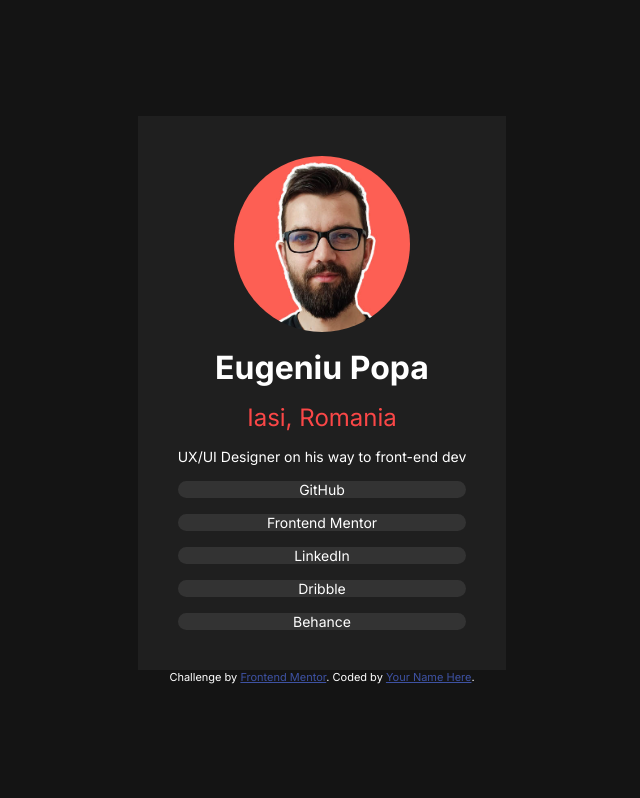
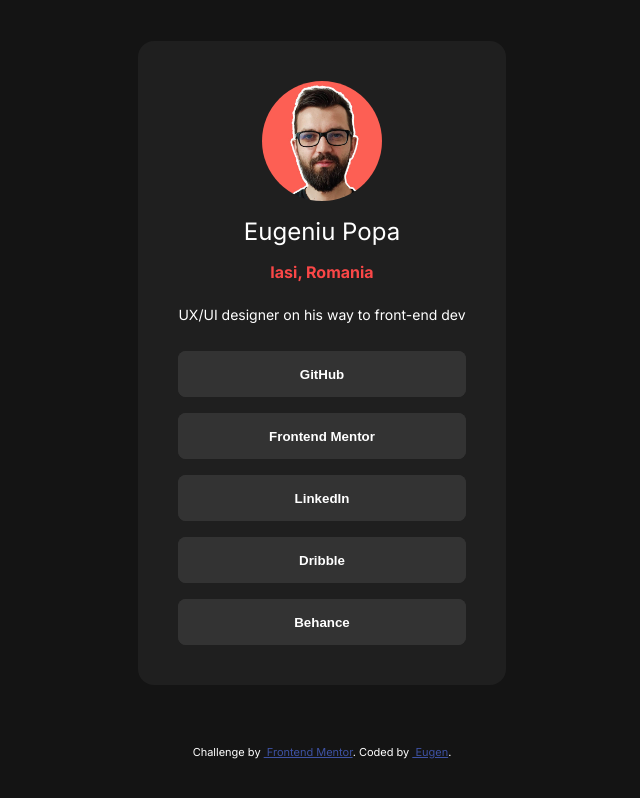
Before and after one commit to psdesignro/Social-profile-challenge, a plain HTML site: page index.html in a window 1280 px wide. Shown: the whole page, without its empty margins (318-958 px from the left). Drawn offline with Linux system fonts and the light colour scheme.

Commit message:
Add final styling and anchor links

```diff
--- a/index.html
+++ b/index.html
@@ -21,21 +21,30 @@
 
     <div class="social-card">
     <img src="./assets/images/Popa_Eugeniu.jpg" alt="social avatar" class="avatar-img">
-    <div class="title"> Eugeniu Popa</div>
-    <div class="tagline">Iasi, Romania</div>
-    <div class="description">UX/UI Designer on his way to front-end dev</div>
-    <div class="social-link">GitHub</div>
-    <div class="social-link">Frontend Mentor</div>
-    <div class="social-link">LinkedIn</div>
-    <div class="social-link">Dribble</div>
-    <div class="social-link">Behance</div>
-
+    <h1 class="title">Eugeniu Popa</h1>
+    <h2 class="tagline"> Iasi, Romania</h2>
+    <h3 class="description">UX/UI designer on his way to front-end dev</h3>
+      <a href="https://github.com/psdesignro"  class="social-link" target="_blank">
+        <button class="social-link">GitHub</button>
+      </a>
+      <a href="https://www.frontendmentor.io/profile/psdesignro"  class="social-link" target="_blank">
+    <button class="social-link">Frontend Mentor</button>
+      </a>
+      <a href="https://www.linkedin.com/in/eugen-popa/"  class="social-link" target="_blank">
+    <button class="social-link">LinkedIn</button>
+  </a>
+  <a href="https://dribbble.com/Eugen-WD"  class="social-link" target="_blank">
+    <button class="social-link">Dribble</button>
+  </a>
+  <a href="https://www.behance.net/eugeniupopawd"  class="social-link" target="_blank">
+    <button class="social-link">Behance</button>
+  </a>
   </div>
 
-    <div class="attribution">
-      Challenge by <a href="https://www.frontendmentor.io?ref=challenge" target="_blank">Frontend Mentor</a>.
-      Coded by <a href="#">Your Name Here</a>.
-    </div>
+  <div class="attribution">
+    Challenge by <a href="https://www.frontendmentor.io?ref=challenge" target="_blank">&nbsp;Frontend Mentor</a>.
+    Coded by <a href="https://github.com/psdesignro ">&nbsp;Eugen</a>.
+  </div>
   </section>
 
 
--- a/styles.css
+++ b/styles.css
@@ -18,11 +18,13 @@ body {
     font-weight: 400;
     font-size: 14px;
     color: var(--neutral-0);
+    background-color: var(--neutral-black);
+    padding : 40px  auto;
 
 }
 
 .home-screen{
-    background-color: var(--neutral-black);
+
     display: flex;
     justify-content: center;
     align-items: center;
@@ -32,45 +34,70 @@ body {
 }
 .social-card{
     background-color: var(--neutral-900);
+    min-width: 240px;
     padding: 40px;
     display: flex;
     flex-direction: column;
     gap: 16px;
     justify-content: center;
     align-items: center;
+    border-radius: 16px;
+    margin-bottom: 60px;
 }
 
 .title{
-    font-size: 32px;
+    font-size: 24px;
     color: var(--neutral-0);
-    font-weight: 900;
+    font-weight: 500;
 }
 
 .tagline{
-    font-size: 24px;
+    font-size: 16px;
     color: var(--accent-color);
 
 }
 
+.description {
+    font-size: 14px;
+    font-weight: 400;
+    margin-top: 8px;
+    margin-bottom: 12px;
+    text-align: center;
+}
+
 .avatar-img{
-    width: 176px;
-    height: 176px;
+    width: 120px;
+    height: 120px;
     object-fit: cover;
     object-position: top;
     border-radius: 100%;
 }
 
-.social-link{
+  .social-link {
     display: flex;
+    color:var(--neutral-0);
+    width: 100%;
+    font-weight: 700;
+    background-color: var(--neutral-700);
+    border-radius:8px;
+    justify-content: center;
+    align-items: center;
+    border:none;
     padding: 40px auto;
-    width: 100%;
-    background-color: var(--neutral-700);
-    border-radius: 16px;
-    justify-content: center;
+    min-height: 46px;
+
+    transition: ease-in-out 300ms;
 }
+
+
 
 .social-link:hover{
     background-color: var(--accent-color);
-    color: var(--neutral-700)
+    color: var(--neutral-700);
+    cursor: pointer;
 
 }
+
+.social-card a:hover, .social-card a{
+    text-decoration: none;
+}
```
